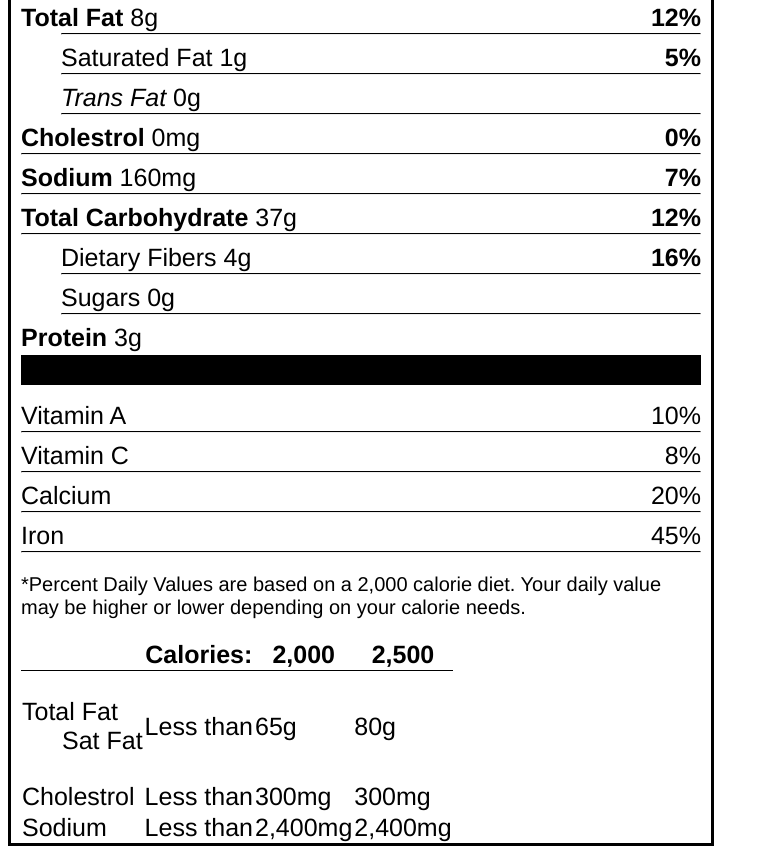
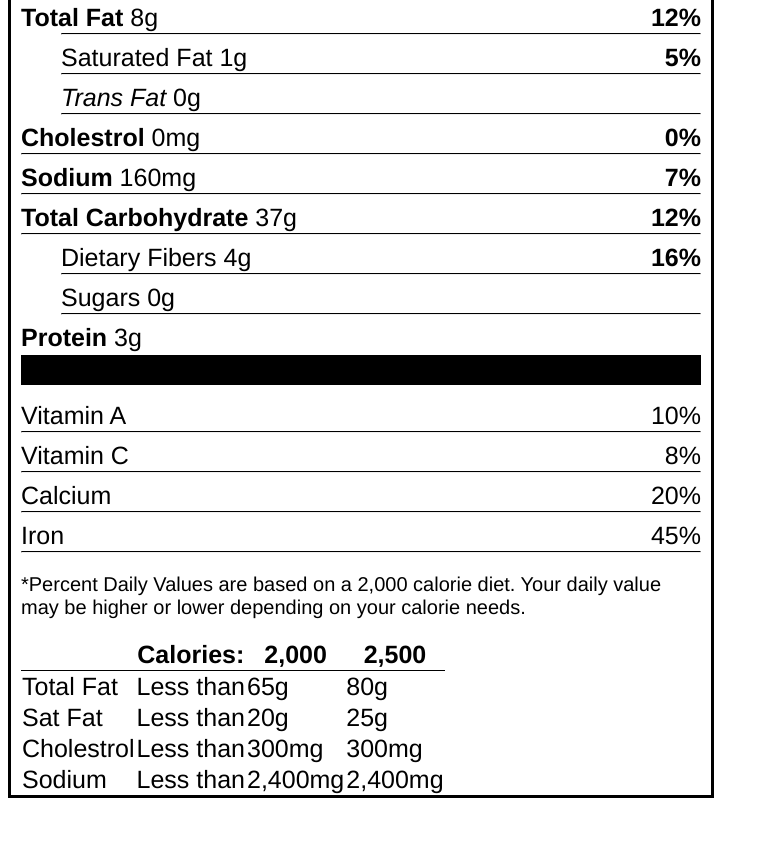
Before and after one commit to shsachdev/ls202, a plain HTML site: page practice_problems/tables/nutrition_facts.html in a window 1280 px wide. Shown: the part 363-1217 px from the top of the page, without its empty margins (0-769 px from the left). After the commit the page ends 1169 px from the top, so only its background shows below. Drawn offline with Linux system fonts and the light colour scheme.

Commit message:
indent table header

```diff
--- a/practice_problems/tables/nutrition_facts.html
+++ b/practice_problems/tables/nutrition_facts.html
@@ -69,17 +69,17 @@
       </tr>
 
       <tr>
-        <td>
-          <dl>
-            <dt>Total Fat</dt>
-            <dd>Sat Fat</dd>
-          </dl>
-        </td>
-        <td>
-          Less than
-        </td>
+        <td>Total Fat</td>
+        <td>Less than</td>
         <td>65g</td>
         <td>80g</td>
+      </tr>
+
+      <tr>
+        <td class="indented_header">Sat Fat</td>
+        <td>Less than</td>
+        <td>20g</td>
+        <td>25g</td>
       </tr>
 
       <tr>
--- a/practice_problems/tables/stylesheet.css
+++ b/practice_problems/tables/stylesheet.css
@@ -52,6 +52,10 @@ h2 {
   margin-left: 40px;
 }
 
+.indented_header {
+  width: 1rem;
+}
+
 h3 {
   margin-top: 2px;
   font-family: Helvetica;
```
